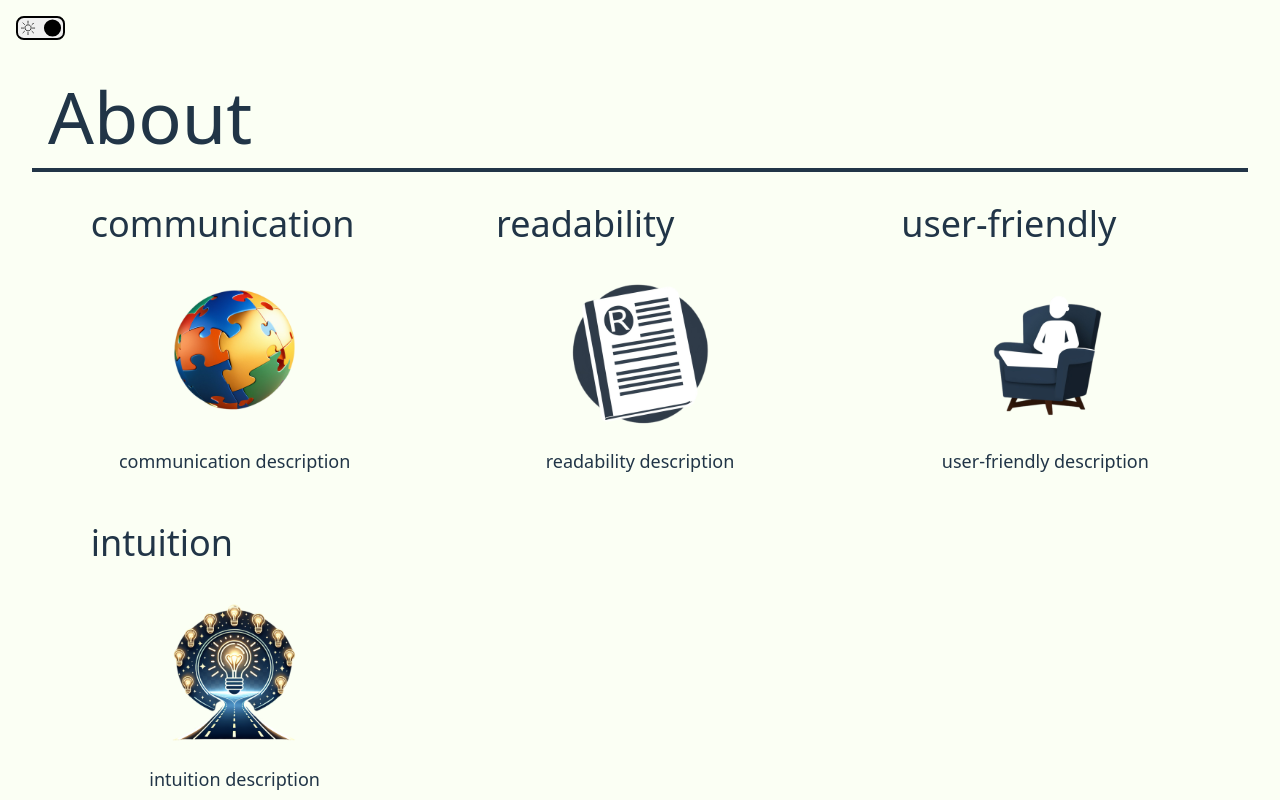
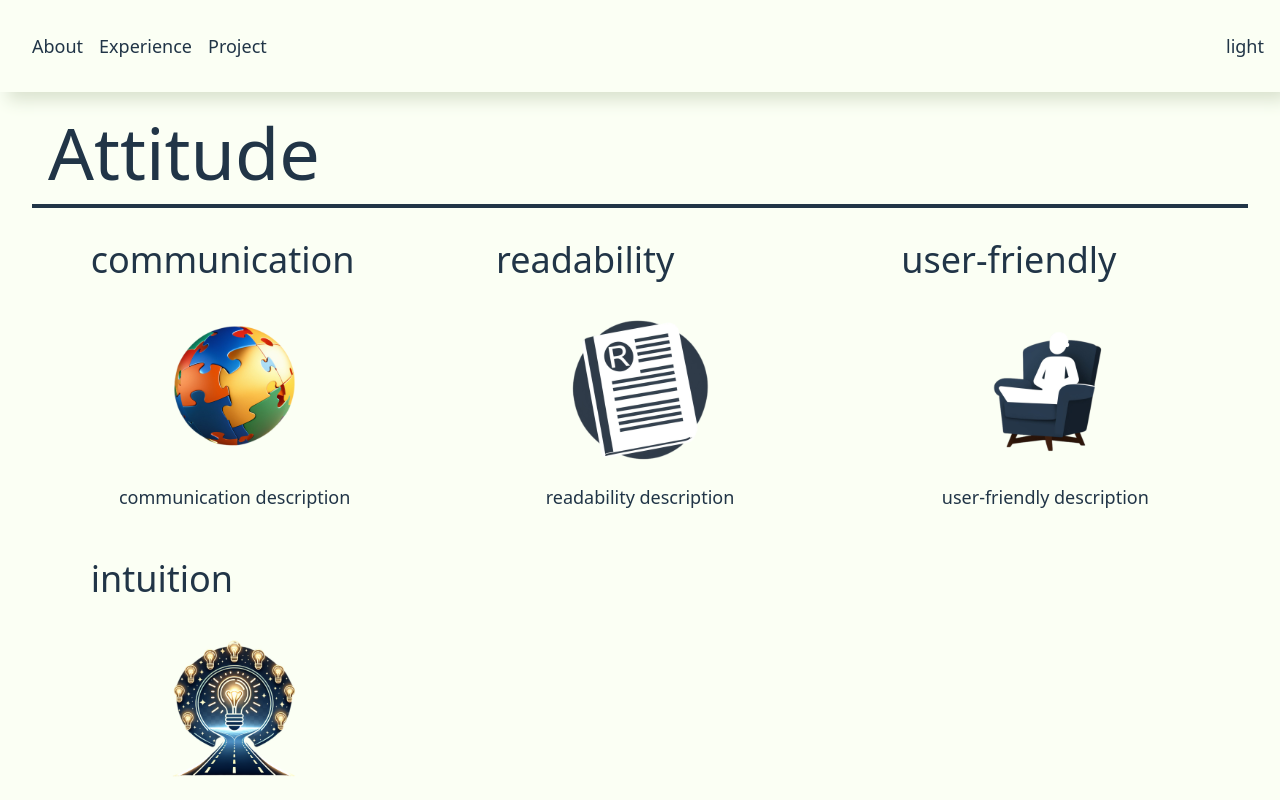
Before and after one commit to PisoDev77/PisoDev77.github.io, a React (Vite) app: page / in a window 1280 px wide. Shown: the top 800 px of the page. Built offline with nearby package versions, Linux system fonts and the light colour scheme; the HTML template or start-up script is replaced by a standard one.

Commit message:
refactor: Header

```diff
--- a/src/App.tsx
+++ b/src/App.tsx
@@ -1,9 +1,8 @@
 import { ReactElement, useState } from 'react';
 
-import Header from './components/Header';
+import Header from './components/Header/Header.tsx';
 import Heading1 from './components/Headings/Heading1';
 import ImageCaption from './components/ImageCaption';
-import Menus from './components/Menus';
 import ExperienceSection from './components/Sections/ExperienceSection';
 import ProjectSection from './components/Sections/ProjectSection';
 import BlogSection from './components/Sections/BlogSection';
@@ -13,10 +12,7 @@ import { experiences } from './mock/experience';
 import { projects } from './mock/project';
 import { blogs } from './mock/blogs.ts';
 
-import { formatDate } from 'piso-lib';
-
 function App() {
-	const [isMenuOpen, setIsMenuOpen] = useState<boolean>(true);
 	const [isModalOpen, setIsModalOpen] = useState<boolean>(false);
 	const [currentModalContent, setCurrentModalContent] = useState<ReactElement>(<h1>Error</h1>);
 
@@ -28,10 +24,9 @@ function App() {
 	return (
 		<main>
 			{isModalOpen ? <Modal currentModalContent={currentModalContent} setIsModalOpen={setIsModalOpen} /> : ''}
-			<Header isMenuOpen={isMenuOpen} setIsMenuOpen={setIsMenuOpen} />
-			<Menus isMenuOpen={isMenuOpen} />
+			<Header />
 			<article className='grid grid-cols-1 sm:grid-cols-2 lg:grid-cols-3 px-8 py-2'>
-				<Heading1 isBox={true}>About</Heading1>
+				<Heading1 isBox={true}>Attitude</Heading1>
 				<ImageCaption name='communication' openModalWithContent={openModalWithContent} />
 				<ImageCaption name='readability' openModalWithContent={openModalWithContent} />
 				<ImageCaption name='user-friendly' openModalWithContent={openModalWithContent} />
--- a/src/components/Header.tsx
+++ /dev/null
@@ -1,43 +0,0 @@
-import { useEffect, useState, Dispatch, SetStateAction } from 'react';
-
-import darkModeImg from '../../public/images/darkmode.svg';
-import lightModeImg from '../../public/images/lightmode.svg';
-import { MenuOpenIcon, MenuCloseIcon } from '../components/Svg';
-
-type HeaderProps = {
-	isMenuOpen: boolean;
-	setIsMenuOpen: Dispatch<SetStateAction<boolean>>;
-};
-
-export default function Header({ isMenuOpen, setIsMenuOpen }: HeaderProps) {
-	const [isDarkmode, setIsDarkmode] = useState(false);
-
-	useEffect(() => {
-		const storedDarkmode = JSON.parse(localStorage.getItem('dark') ?? 'false');
-		setIsDarkmode(storedDarkmode);
-		const htmlElement = document.querySelector('html');
-		if (htmlElement) {
-			htmlElement.classList.toggle('dark', storedDarkmode);
-		}
-	}, []);
-
-	const handleDarkmode = () => {
-		localStorage.setItem('dark', JSON.stringify(!isDarkmode));
-		setIsDarkmode(!isDarkmode);
-		const htmlElement = document.querySelector('html');
-		if (htmlElement) {
-			htmlElement.classList.toggle('dark', !isDarkmode);
-		}
-	};
-
-	return (
-		<header className='p-4 grid grid-cols-2 md:grid-cols-1'>
-			<button onClick={handleDarkmode}>
-				<img className='sm:h-6' src={isDarkmode ? darkModeImg : lightModeImg} alt='' />
-			</button>
-			<button className='justify-self-end md:hidden' onClick={() => setIsMenuOpen(!isMenuOpen)}>
-				{isMenuOpen ? MenuOpenIcon : MenuCloseIcon}
-			</button>
-		</header>
-	);
-}
--- /dev/null
+++ b/src/components/Header/DarkMode.tsx
@@ -0,0 +1,33 @@
+import { useEffect, useState } from 'react';
+
+export default function DarkMode() {
+	const [theme, setTheme] = useState('');
+	useEffect(() => {
+		if (
+			localStorage.theme === 'dark' ||
+			(!('theme' in localStorage) && window.matchMedia('(prefers-color-scheme: dark)').matches)
+		) {
+			document.documentElement.classList.add('dark');
+			setTheme('dark');
+		} else {
+			document.documentElement.classList.remove('dark');
+			setTheme('light');
+		}
+	}, []);
+
+	return (
+		<button
+			onClick={() => {
+				if (theme === 'dark') {
+					document.documentElement.classList.remove('dark');
+					setTheme('light');
+				} else {
+					document.documentElement.classList.add('dark');
+					setTheme('dark');
+				}
+			}}
+		>
+			{theme}
+		</button>
+	);
+}
--- /dev/null
+++ b/src/components/Header/Header.tsx
@@ -0,0 +1,47 @@
+import { useEffect, useState, Dispatch, SetStateAction } from 'react';
+
+import { MenuOpenIcon, MenuCloseIcon } from '../../components/Svg';
+import Menus from './Menus';
+import DarkMode from './DarkMode';
+
+export default function Header() {
+	const [isMobile, setIsMobile] = useState(false);
+	const [isMenuOpen, setIsMenuOpen] = useState(false);
+
+	useEffect(() => {
+		const handleResize = () => {
+			if (window.innerWidth < 768) {
+				setIsMobile(true);
+				setIsMenuOpen(false);
+			} else {
+				setIsMobile(false);
+				setIsMenuOpen(true);
+			}
+		};
+
+		window.addEventListener('resize', handleResize);
+
+		// 초기 사이즈 체크
+		handleResize();
+
+		return () => window.removeEventListener('resize', handleResize);
+	}, []);
+
+	return (
+		<header
+			className={`p-4 shadow-neumorphismLight dark:shadow-neumorphismDark flex ${
+				isMenuOpen ? 'justify-between' : 'justify-end'
+			}`}
+		>
+			{isMenuOpen ? <Menus /> : ''}
+			{isMobile ? (
+				<button className={'justify-self-end'} onClick={() => setIsMenuOpen(!isMenuOpen)}>
+					{isMenuOpen ? MenuCloseIcon : MenuOpenIcon}
+				</button>
+			) : (
+				''
+			)}
+			<DarkMode />
+		</header>
+	);
+}
--- /dev/null
+++ b/src/components/Header/Menus.tsx
@@ -0,0 +1,11 @@
+export default function Menus() {
+	return (
+		<nav className={`sticky z-10 top-0 p-4 dark:bg-darkBg  bg-lightBg`}>
+			<menu className='flex flex-row gap-4'>
+				<li>About</li>
+				<li>Experience</li>
+				<li>Project</li>
+			</menu>
+		</nav>
+	);
+}
--- a/src/components/Menus.tsx
+++ /dev/null
@@ -1,11 +0,0 @@
-export default function Menus({ isMenuOpen }: { isMenuOpen: boolean }) {
-	return (
-		<nav className={`${isMenuOpen ? 'hidden' : ''} sticky z-10 top-0 p-4 dark:bg-darkBg  bg-lightBg`}>
-			<menu className='flex flex-row gap-4'>
-				<li>About</li>
-				<li>Experience</li>
-				<li>Project</li>
-			</menu>
-		</nav>
-	);
-}
--- a/tailwind.config.js
+++ b/tailwind.config.js
@@ -22,6 +22,10 @@ export default {
 		fontFamily: {
 			ibm: ['IBM', 'sans-serif'],
 		},
+		boxShadow: {
+			neumorphismLight: '8px 8px 16px #d9e2ce, -8px -8px 16px #ffffff',
+			neumorphismDark: '8px 8px 16px #2b272d, -8px -8px 16px #3f3945',
+		},
 		extend: {},
 	},
 
```
Also changed, not shown: src/components/Modal/AttitudeModalContent.tsx (renamed from src/components/Modal/AboutModalContent.tsx).
